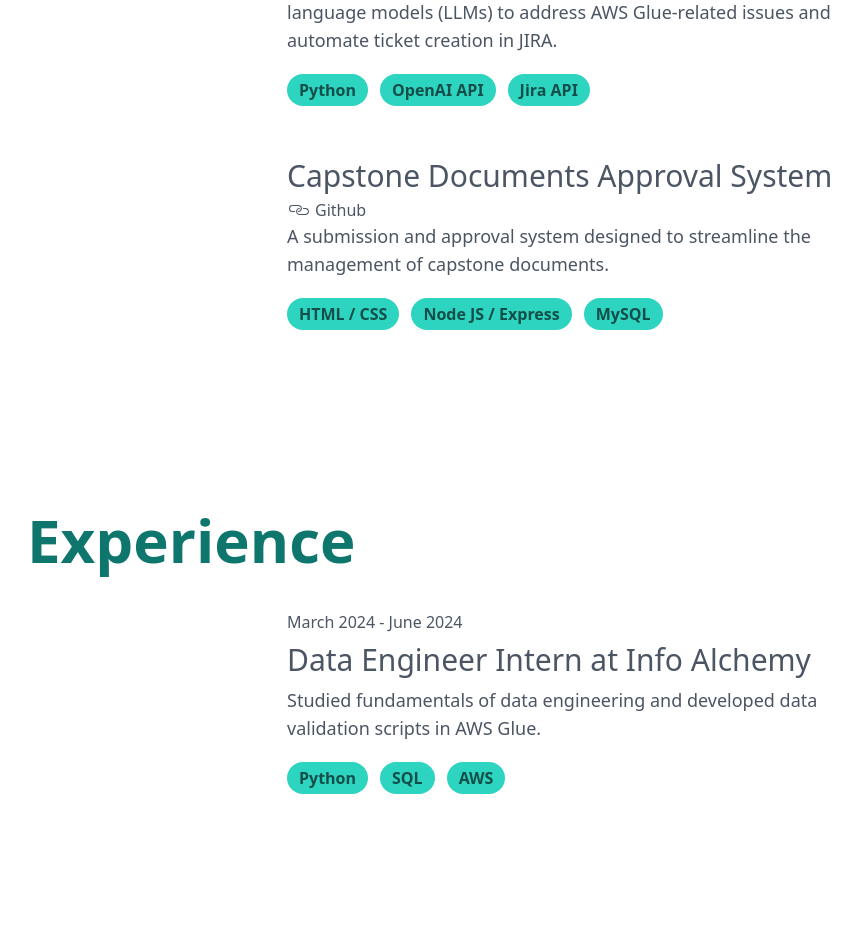
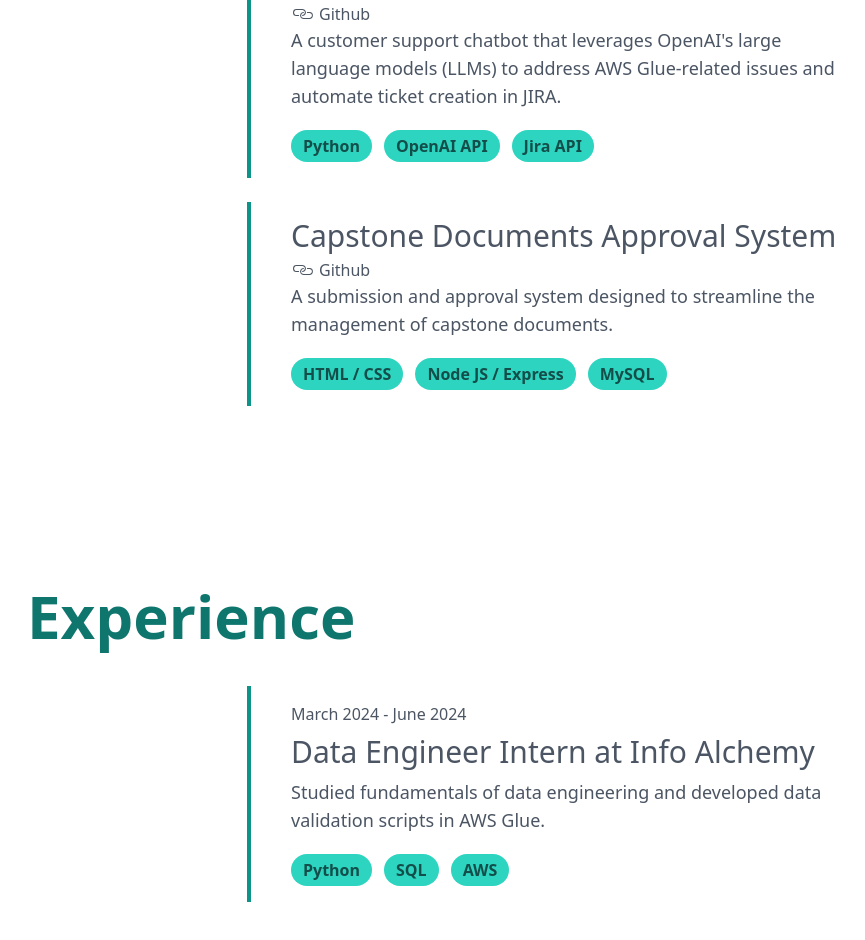
Before and after one commit to Manchestnut/lm-portfolio, a Next.js app: page / in a window 1280 px wide. Shown: the part 1302-2242 px from the top of the page, without its empty margins (93-958 px from the left). Before the commit the page ends 2176 px from the top, so only its background shows below. Built offline with nearby package versions, Linux system fonts and the light colour scheme.

Commit message:
Update styles

```diff
--- a/src/app/layout.js
+++ b/src/app/layout.js
@@ -12,7 +12,7 @@ const geistMono = Geist_Mono({
 });
 
 export const metadata = {
-  title: "Create Next App",
+  title: "Luke's Portfolio",
   description: "Generated by create next app",
 };
 
--- a/src/app/page.js
+++ b/src/app/page.js
@@ -1,5 +1,4 @@
 'use client';
-import Head from "next/head";
 import { TiAdjustContrast } from "react-icons/ti";
 import { AiFillLinkedin, AiFillInstagram, AiFillGithub } from "react-icons/ai";
 import { MdDarkMode, MdOutlineDarkMode } from "react-icons/md";
@@ -17,15 +16,11 @@ export default function Home() {
       window.scrollY > 50 ? setScrolled(true) : setScrolled(false)
     };
     window.addEventListener("scroll", handleScroll);
-    return () => window.removeEventListener("scroll", handleScroll);
+    // return () => window.removeEventListener("scroll", handleScroll);
   }, []);
   return (
     <div className={darkMode ? 'dark' : ''}>
-      <Head>
-        <title>Portfolio na malupet</title>
-        <meta name="description"></meta>
-        <link rel="icon" href="/favicon.ico" />
-      </Head>
+
       <nav className={`h-24 mb-44 fixed w-full ${scrolled ? "bg-teal-100 bg-opacity-50" : "bg-teal-200"} z-10`}>
         <ul className="flex justify-center gap-8 md:gap-12 items-center h-full text-lg md:text-2xl font-extrabold text-teal-800">
           <li className=""><a href="#home">Home</a></li>
@@ -36,7 +31,7 @@ export default function Home() {
       <main className="bg-white px-10 dark:bg-gray-950 pt-52" id="home">
         <section className="min-h-screen">
           <div className="w-10 flex justify-center p-2 fixed bottom-4 right-4" onClick={() => setDarkMode(!darkMode)}>
-            <Icon className="cursor-pointer text-2xl" />
+            <Icon className="cursor-pointer text-2xl dark:text-white" />
           </div>
           <div className="text-center pb-10">
             <h2 className="text-5xl py-2 text-teal-600 font-medium text-center">Luke Manongsong</h2>
@@ -54,9 +49,9 @@ export default function Home() {
         </section>
         <section>
           <div className="lg:py-15 lg:px-20 py-20" id="projects">
-            <h3 className="text-4xl lg:text-6xl py-5 font-bold text-teal-700">Projects</h3>
-            <div className="sm:w-[600px] mx-auto pl-4 lg:pl-0">
-              <div className="min-w-sm lg:w-[600px] rounded-xl py-4 sm:pl-10">
+            <h3 className="text-4xl lg:text-6xl py-5 md:mb-5 font-bold text-teal-700">Projects</h3>
+            <div className="sm:w-[600px] md:mx-auto ml-1 lg:pl-0">
+              <div className="min-w-sm lg:w-[600px] py-4 sm:pl-10 border-teal-600 md:border-l-4 border-l-2 pl-4">
                 <h4 className="text-xl py-1 text-gray-600 font-medium md:text-3xl">AI Support Chatbot with Jira Integration</h4>
                 <div className="flex text-gray-600 hover:text-teal-500 cursor-pointer">
                   <CiLink className="text-2xl"/>
@@ -75,8 +70,8 @@ export default function Home() {
                 </div>
               </div>
             </div>
-              <div className="min-w-sm lg:w-[600px] rounded-xl pt-6 sm:pl-10">
-                <h4 className="text-xl pt-3 pb-1 text-gray-600 font-medium md:text-3xl">Capstone Documents Approval System</h4>
+              <div className="min-w-sm lg:w-[600px] mt-6 py-4 sm:pl-10 md:border-l-4 border-teal-600 border-l-2 pl-4">
+                <h4 className="text-xl pb-1 text-gray-600 font-medium md:text-3xl">Capstone Documents Approval System</h4>
                 <div className="flex text-gray-600 hover:text-teal-500 cursor-pointer">
                   <CiLink className="text-2xl"/>
                   <p className="px-1 font-medium">Github</p>
@@ -98,9 +93,9 @@ export default function Home() {
           </div>
         </section>
         <section>
-          <div className="lg:p-20 py-20" id="experience">
-            <h3 className="text-4xl lg:text-6xl py-5 font-bold text-teal-700">Experience</h3>
-            <div className="pl-4 lg:pl-10 sm:w-[600px] mx-auto pt-5">
+          <div className="lg:pb-72 lg:px-20 py-20" id="experience">
+            <h3 className="text-4xl lg:text-6xl py-5 md:mb-5 font-bold text-teal-700">Experience</h3>
+            <div className="pl-4 lg:pl-10 sm:w-[600px] md:mx-auto py-4 border-teal-600 md:border-l-4 border-l-2 ml-1">
               <div>
                 <p className="text-gray-600 text-light">March 2024 - June 2024</p>
                 <h4 className="text-xl py-2 text-gray-600 font-medium md:text-3xl">Data Engineer Intern at Info Alchemy</h4>
```
Also changed, not shown: 1 other file (tests, documents, lock files or other folders).
